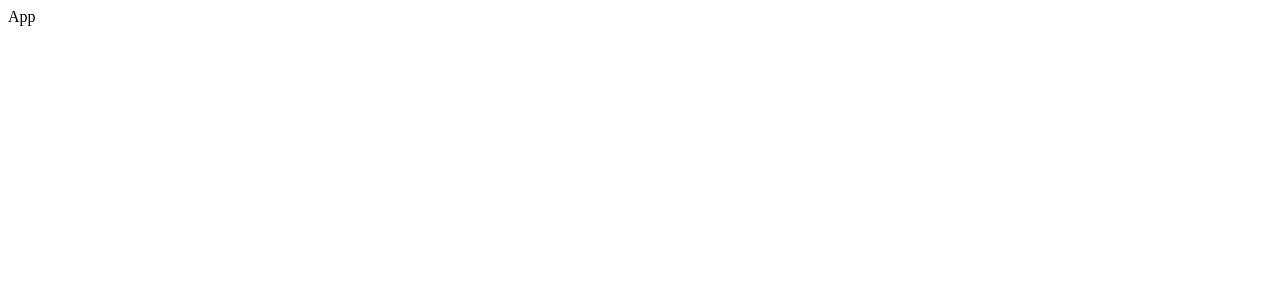
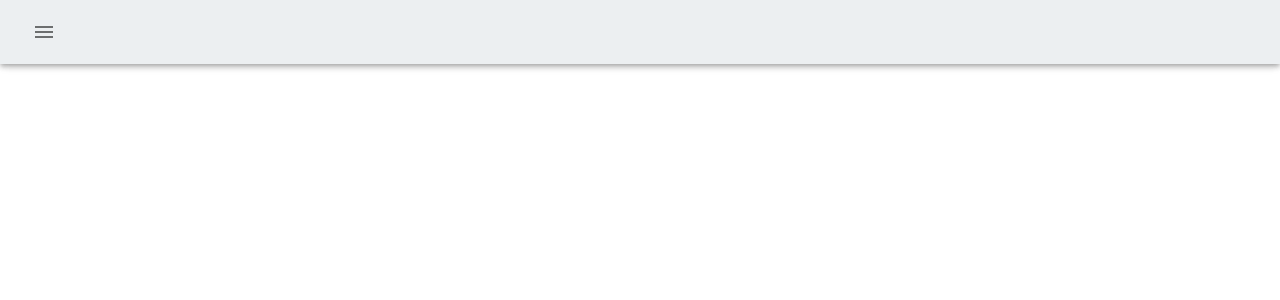
Before and after one commit to reenanfs/admin-dashboard-client, a React (Create React App) app: page / in a window 1280 px wide. Shown: the top 300 px of the page. Built offline with nearby package versions, Linux system fonts and the light colour scheme.

Commit message:
creating layout, navbar and sidebar boilerplate created

```diff
--- a/src/App.tsx
+++ b/src/App.tsx
@@ -1,5 +1,34 @@
-const App = () => {
-  return <div>App</div>;
+import { BrowserRouter, Routes, Route } from 'react-router-dom';
+
+import {
+  ThemeProvider,
+  createTheme,
+} from '@mui/material/styles';
+
+import Layout from 'components/layout/Layout';
+import Dashboard from 'pages/Dashboard';
+
+const App = (): JSX.Element => {
+  const theme = createTheme({
+    palette: {
+      mode: 'light',
+      primary: {
+        main: '#eceff1',
+      },
+    },
+  });
+
+  return (
+    <ThemeProvider theme={theme}>
+      <Layout>
+        <BrowserRouter>
+          <Routes>
+            <Route path="/" element={<Dashboard />} />
+          </Routes>
+        </BrowserRouter>
+      </Layout>
+    </ThemeProvider>
+  );
 };
 
 export default App;
--- /dev/null
+++ b/src/components/layout/Layout.tsx
@@ -0,0 +1,22 @@
+import { ReactNode } from 'react';
+
+import Box from '@mui/material/Box';
+
+import Navbar from 'components/navbar/Navbar';
+import Sidebar from 'components/sidebar/Sidebar';
+
+interface iLayoutProps {
+  children: ReactNode;
+}
+
+const Layout = ({ children }: iLayoutProps) => {
+  return (
+    <Box sx={{ display: 'flex' }}>
+      <Navbar />
+      <Sidebar />
+      {children}
+    </Box>
+  );
+};
+
+export default Layout;
--- /dev/null
+++ b/src/components/navbar/Navbar.tsx
@@ -0,0 +1,18 @@
+import AppBar from '@mui/material/AppBar';
+import Toolbar from '@mui/material/Toolbar';
+import IconButton from '@mui/material/IconButton';
+import MenuIcon from '@mui/icons-material/Menu';
+
+const Navbar = () => {
+  return (
+    <AppBar>
+      <Toolbar>
+        <IconButton>
+          <MenuIcon />
+        </IconButton>
+      </Toolbar>
+    </AppBar>
+  );
+};
+
+export default Navbar;
--- /dev/null
+++ b/src/components/sidebar/Sidebar.tsx
@@ -0,0 +1,7 @@
+import Drawer from '@mui/material/Drawer';
+
+const Sidebar = () => {
+  return <Drawer></Drawer>;
+};
+
+export default Sidebar;
--- /dev/null
+++ b/src/pages/Dashboard.tsx
@@ -0,0 +1,5 @@
+const Dashboard = (): JSX.Element => {
+  return <div>Dashboard</div>;
+};
+
+export default Dashboard;
```
